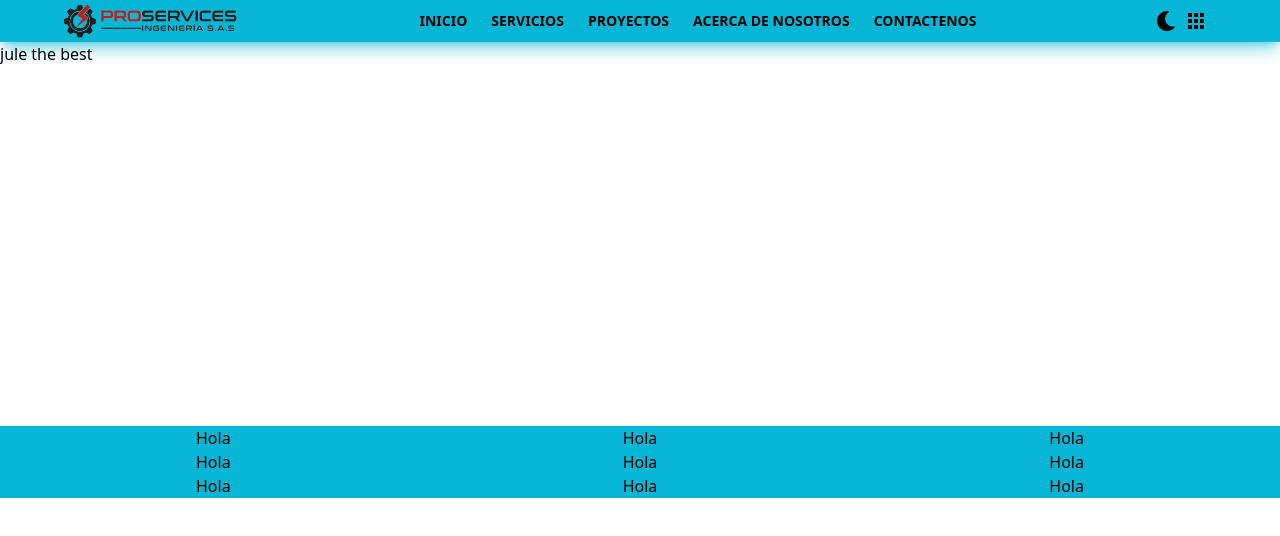
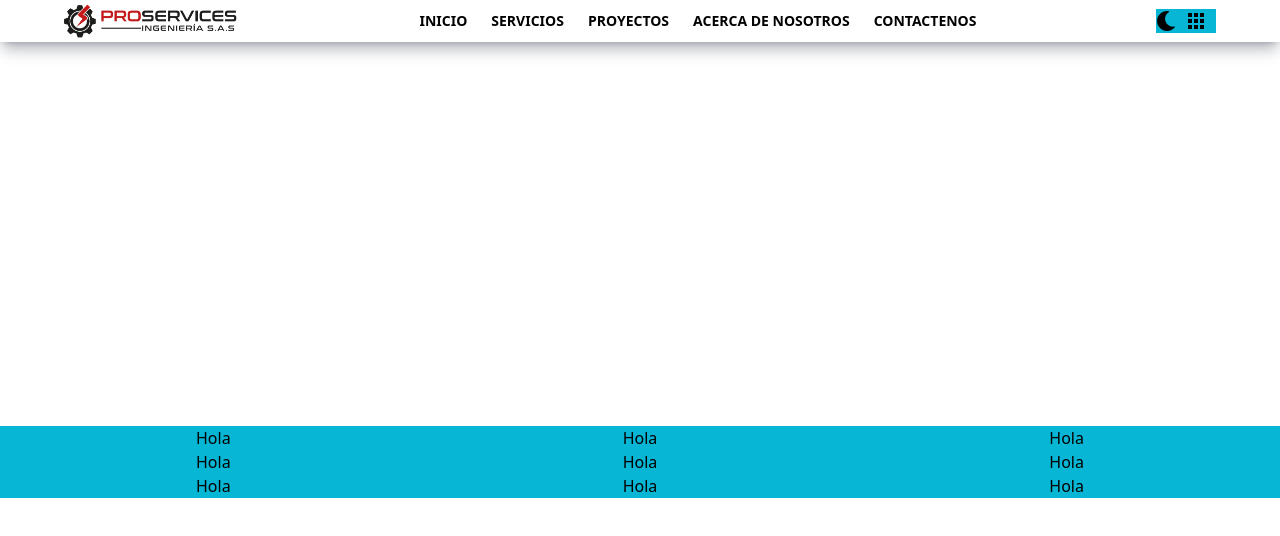
Before and after one commit to mateodevcode/proservices, a React (Vite) app: page / in a window 1280 px wide. Shown: the top 536 px of the page. Built offline with nearby package versions, Linux system fonts and the light colour scheme.

Commit message:
Actualizacion Rey

```diff
--- a/src/components/Header.jsx
+++ b/src/components/Header.jsx
@@ -12,8 +12,8 @@ const Header = () => {
     <nav
       className={`w-full flex flex-row justify-between items-center ${
         temma == "light"
-          ? "bg-cyan-500 shadow-lg shadow-cyan-500/50"
-          : "bg-gray-800 shadow-lg shadow-gray-700"
+          ? "bg-white shadow-lg shadow-gray-500/50"
+          : "bg-gray-800 shadow-lg shadow-red-700/20"
       } ${temma}`}
     >
       <div className="ml-16 flex flex-row justify-center items-center">
--- a/src/components/Main.jsx
+++ b/src/components/Main.jsx
@@ -1,5 +1,5 @@
 const Main = () => {
-  return <div className="h-96">jule the best </div>;
+  return <div className="h-96"></div>;
 };
 
 export default Main;
```
